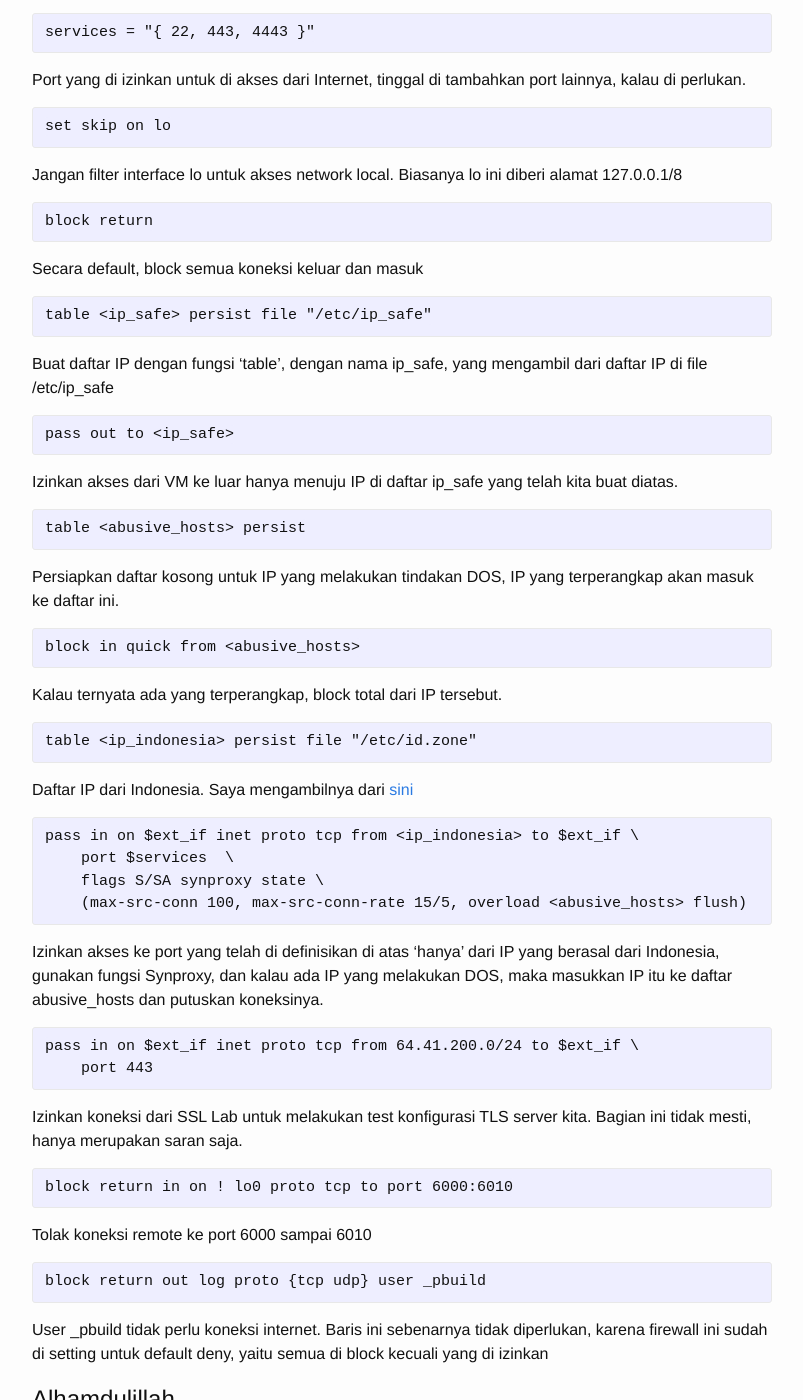
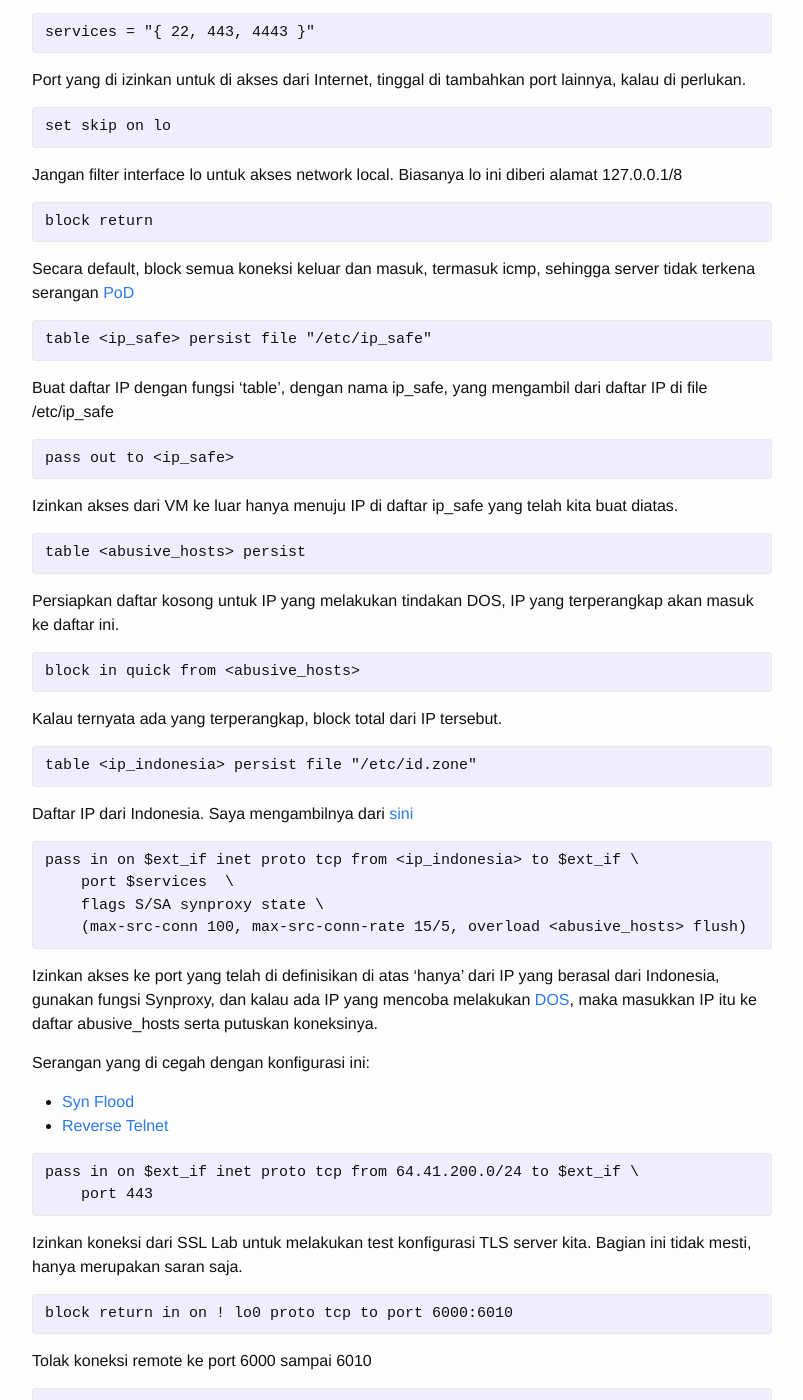
Before and after one commit to muntaza/muntaza.github.io, a Jekyll site: the page built from _posts/2019-08-31-openbsd-pf-cloud.markdown, in a window 1280 px wide and 1400 px high, scrolled down 1625 px. Shown: the whole window, without its empty margins (238-1041 px from the left). Built offline with Jekyll 4.4.1, drawn with Linux system fonts in a browser that asks for light colours.

Commit message:
isi tulisan

```diff
--- a/_posts/2019-08-31-openbsd-pf-cloud.markdown
+++ b/_posts/2019-08-31-openbsd-pf-cloud.markdown
@@ -81,7 +81,7 @@ Jangan filter interface lo untuk akses network local. Biasanya lo ini diberi ala
 block return
 {% endhighlight %}
 
-Secara default, block semua koneksi keluar dan masuk
+Secara default, block semua koneksi keluar dan masuk, termasuk icmp, sehingga server tidak terkena serangan [PoD](https://en.wikipedia.org/wiki/Ping_of_death)
 
 {% highlight text %}
 table <ip_safe> persist file "/etc/ip_safe"
@@ -120,7 +120,12 @@ pass in on $ext_if inet proto tcp from <ip_indonesia> to $ext_if \
     (max-src-conn 100, max-src-conn-rate 15/5, overload <abusive_hosts> flush)
 {% endhighlight %}
 
-Izinkan akses ke port yang telah di definisikan di atas 'hanya' dari IP yang berasal dari Indonesia, gunakan fungsi Synproxy, dan kalau ada IP yang melakukan DOS, maka masukkan IP itu ke daftar abusive_hosts dan putuskan koneksinya.
+Izinkan akses ke port yang telah di definisikan di atas 'hanya' dari IP yang berasal dari Indonesia, gunakan fungsi Synproxy, dan kalau ada IP yang mencoba melakukan [DOS](https://en.wikipedia.org/wiki/Denial-of-service_attack), maka masukkan IP itu ke daftar abusive_hosts serta putuskan koneksinya.
+
+Serangan yang di cegah dengan konfigurasi ini:
+- [Syn Flood](https://www.imperva.com/learn/application-security/syn-flood/)
+- [Reverse Telnet](https://en.wikipedia.org/wiki/Reverse_connection)
+
 
 {% highlight text %}
 pass in on $ext_if inet proto tcp from 64.41.200.0/24 to $ext_if \
```
